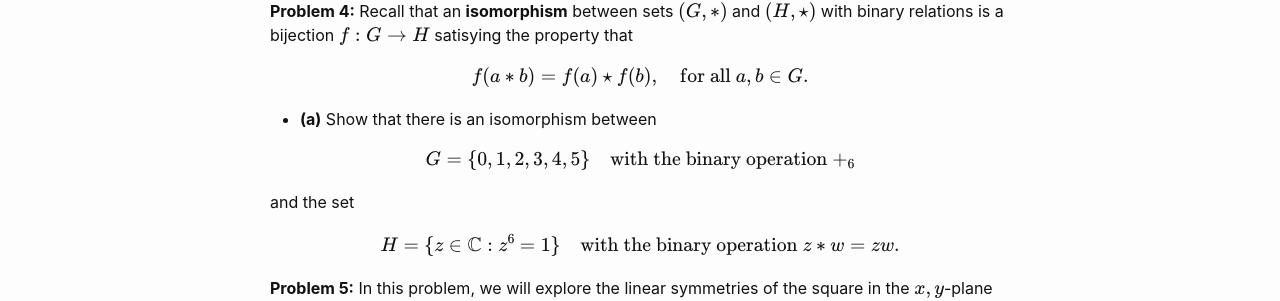
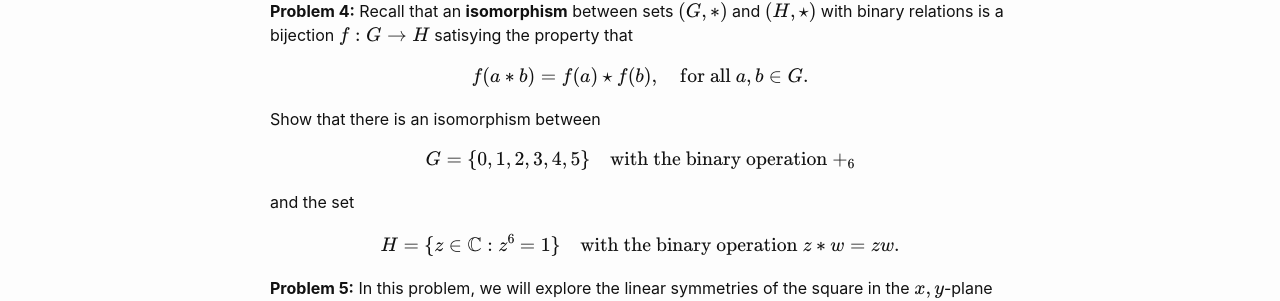
Before and after one commit to wcasper/math407spring2021, a Jekyll site: the page built from _homework/hw2.md, in a window 1280 px wide. Shown: the part 966-1267 px from the top of the page. Built offline with Jekyll 4.4.1, drawn with Linux system fonts in a browser that asks for light colours.

Commit message:
fixed typo

```diff
--- a/_homework/hw2.md
+++ b/_homework/hw2.md
@@ -32,7 +32,7 @@ If you wish to use the second method and don't own a scanner at home, you can ch
 
 $$f(a*b) = f(a)\star f(b),\quad\text{for all $a,b\in G$}.$$
 
-* **(a)** Show that there is an isomorphism between
+Show that there is an isomorphism between
 
 $$G = \{0,1,2,3,4,5\}\quad \text{with the binary operation $+_6$}$$
 
```
